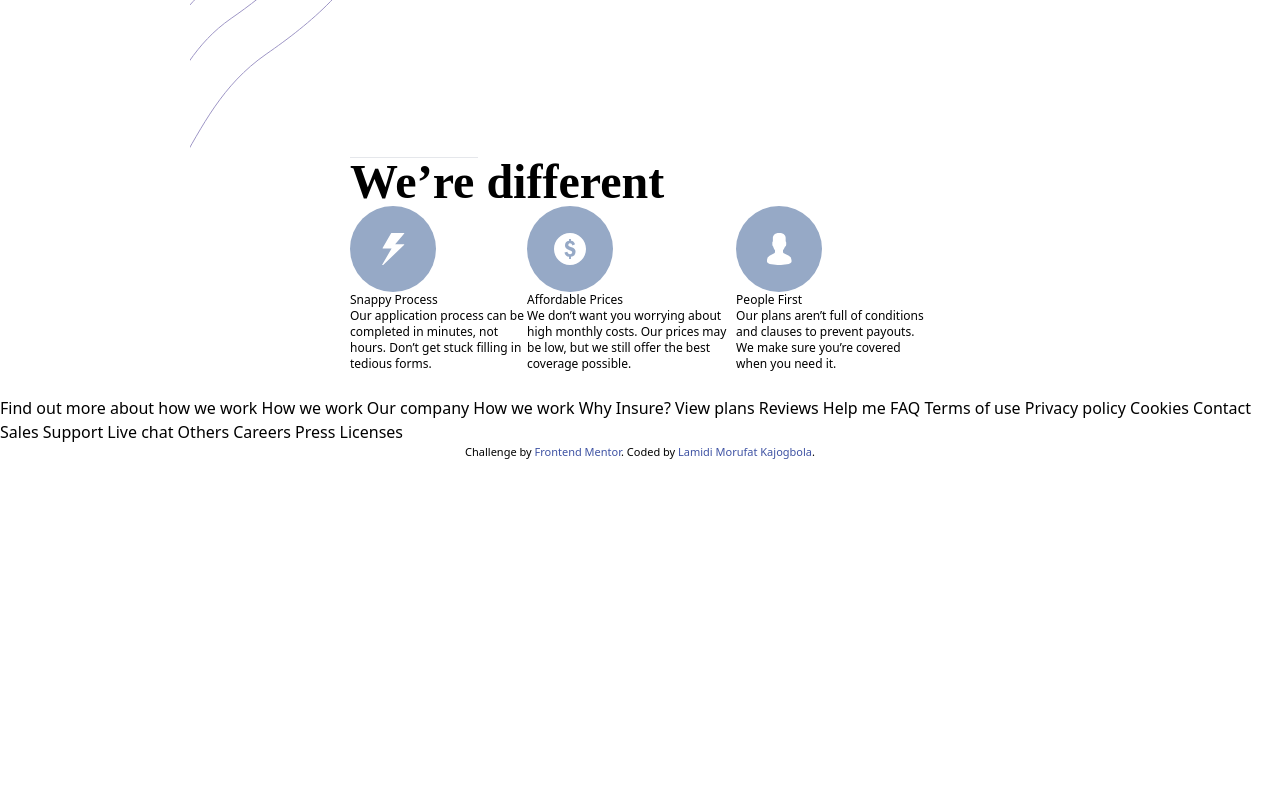
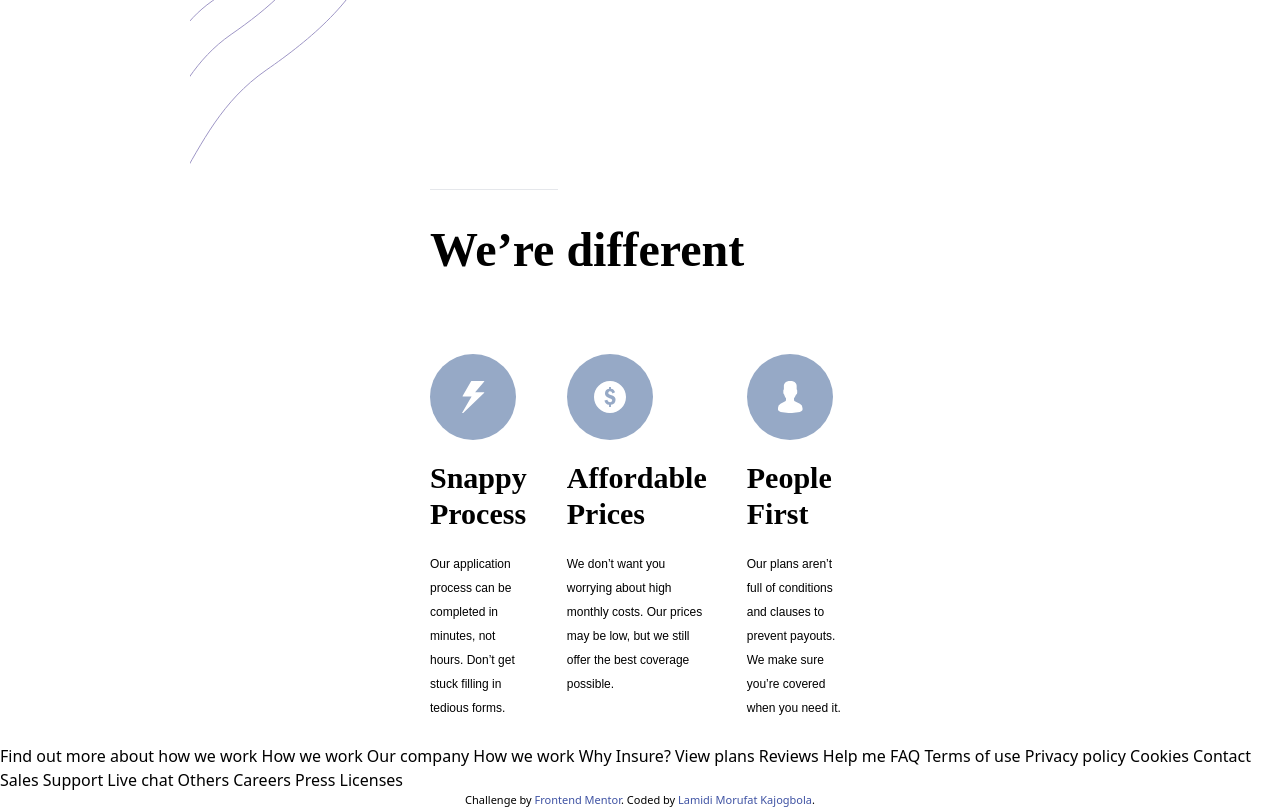
Before and after one commit to Ehmkayel/frontendmentorchallenges, a website: page insure-landing-page-master/index.html in a window 1280 px wide. Shown: the part 700-1509 px from the top of the page. Before the commit the page ends 1161 px from the top, so only its background shows below. Drawn offline with Linux system fonts and the light colour scheme.

Commit message:
updated insure landing page we're different section

```diff
--- a/insure-landing-page-master/index.html
+++ b/insure-landing-page-master/index.html
@@ -70,9 +70,9 @@
         <div class="grid mb-20 text-veryLightGray">
           <hr class="w-32" />
           <h1 class="font-serif text-5xl text-wrap font-bold pt-5 mt-5">
-            Humanizing your insurance.
+            Humanizing <br />your insurance.
           </h1>
-          <p class="font-sans-serif font-normal my-4 opacity-70">
+          <p class="font-sans-serif font-normal my-4 opacity-70 leading-6">
             Get your life insurance coverage easier and faster. We blend our
             expertise and technology to help you find the plan that’s right for
             you. Ensure you and your loved ones are protected.
@@ -119,36 +119,43 @@
           </picture>
         </div>
       </section>
-      <section class="container mx-auto px-40 py-6 mt-56">
+      <section class="container mx-auto px-60 py-6 mt-56">
         <hr class="w-32" />
-        <h2 class="font-serif text-5xl font-bold">We’re different</h2>
-        <div class="flex">
+        <h2 class="font-serif text-5xl font-bold pt-9">We’re different</h2>
+        <div class="flex mt-20 space-x-10">
           <div class="">
             <img src="./images/icon-snappy-process.svg" />
-            <h3>Snappy Process</h3>
-            <p>
+            <h3 class="font-serif text-3xl text-wrap font-bold my-5">
+              Snappy Process
+            </h3>
+            <p class="font-sans-serif font-normal leading-6">
               Our application process can be completed in minutes, not hours.
               Don’t get stuck filling in tedious forms.
             </p>
           </div>
           <div class="">
             <img src="./images/icon-affordable-prices.svg" />
-            <h3>Affordable Prices</h3>
-            <p>
+            <h3 class="font-serif text-3xl text-wrap font-bold my-5">
+              Affordable Prices
+            </h3>
+            <p class="font-sans-serif font-normal leading-6">
               We don’t want you worrying about high monthly costs. Our prices
               may be low, but we still offer the best coverage possible.
             </p>
           </div>
           <div class="">
             <img src="./images/icon-people-first.svg" />
-            <h3>People First</h3>
-            <p>
+            <h3 class="font-serif text-3xl text-wrap font-bold my-5">
+              People First
+            </h3>
+            <p class="font-sans-serif font-normal leading-6">
               Our plans aren’t full of conditions and clauses to prevent
               payouts. We make sure you’re covered when you need it.
             </p>
           </div>
         </div>
       </section>
+      <section></section>
     </main>
     Find out more about how we work How we work Our company How we work Why
     Insure? View plans Reviews Help me FAQ Terms of use Privacy policy Cookies
```
Also changed, not shown: insure-landing-page-master/css/main.css.
